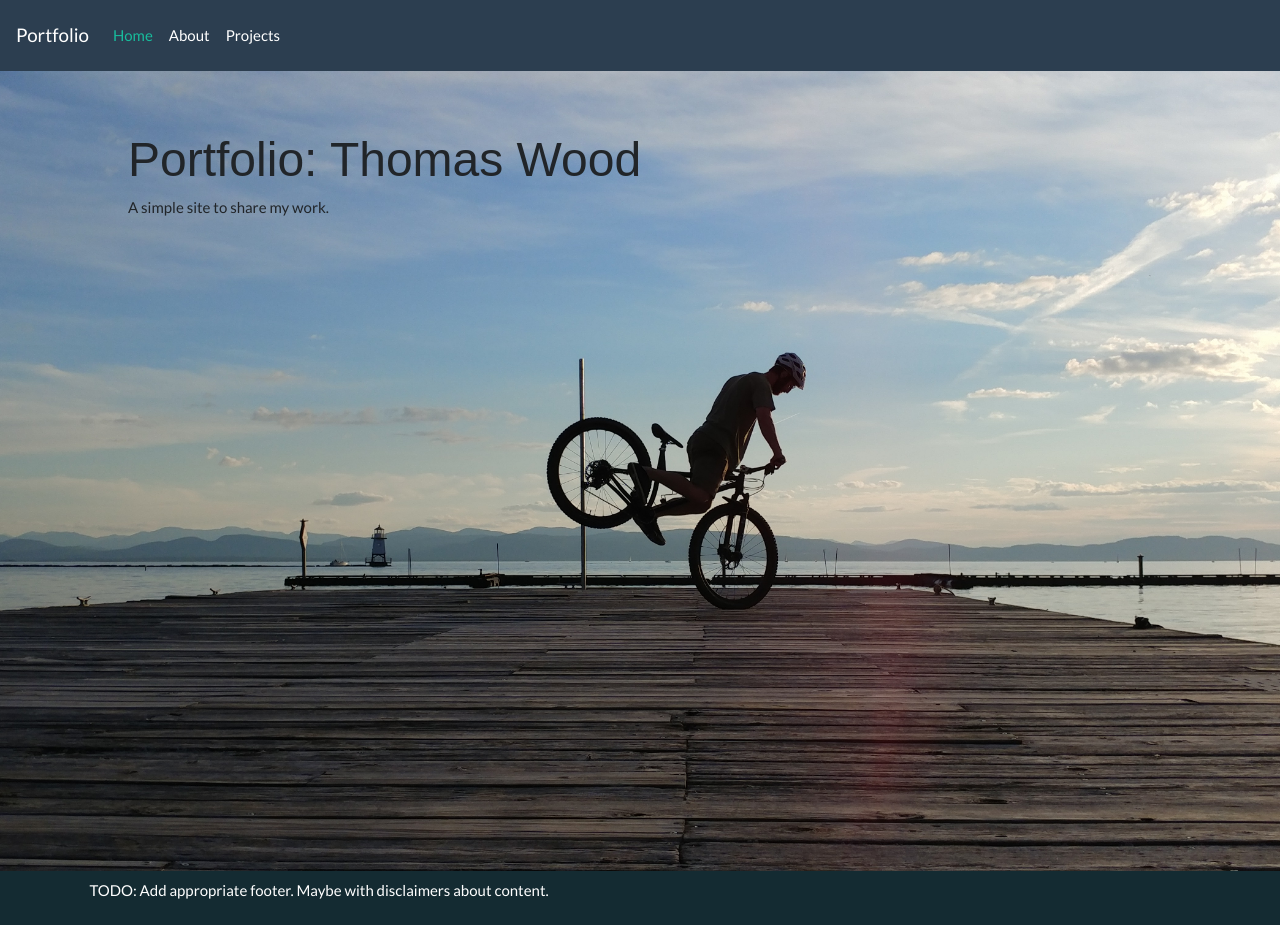
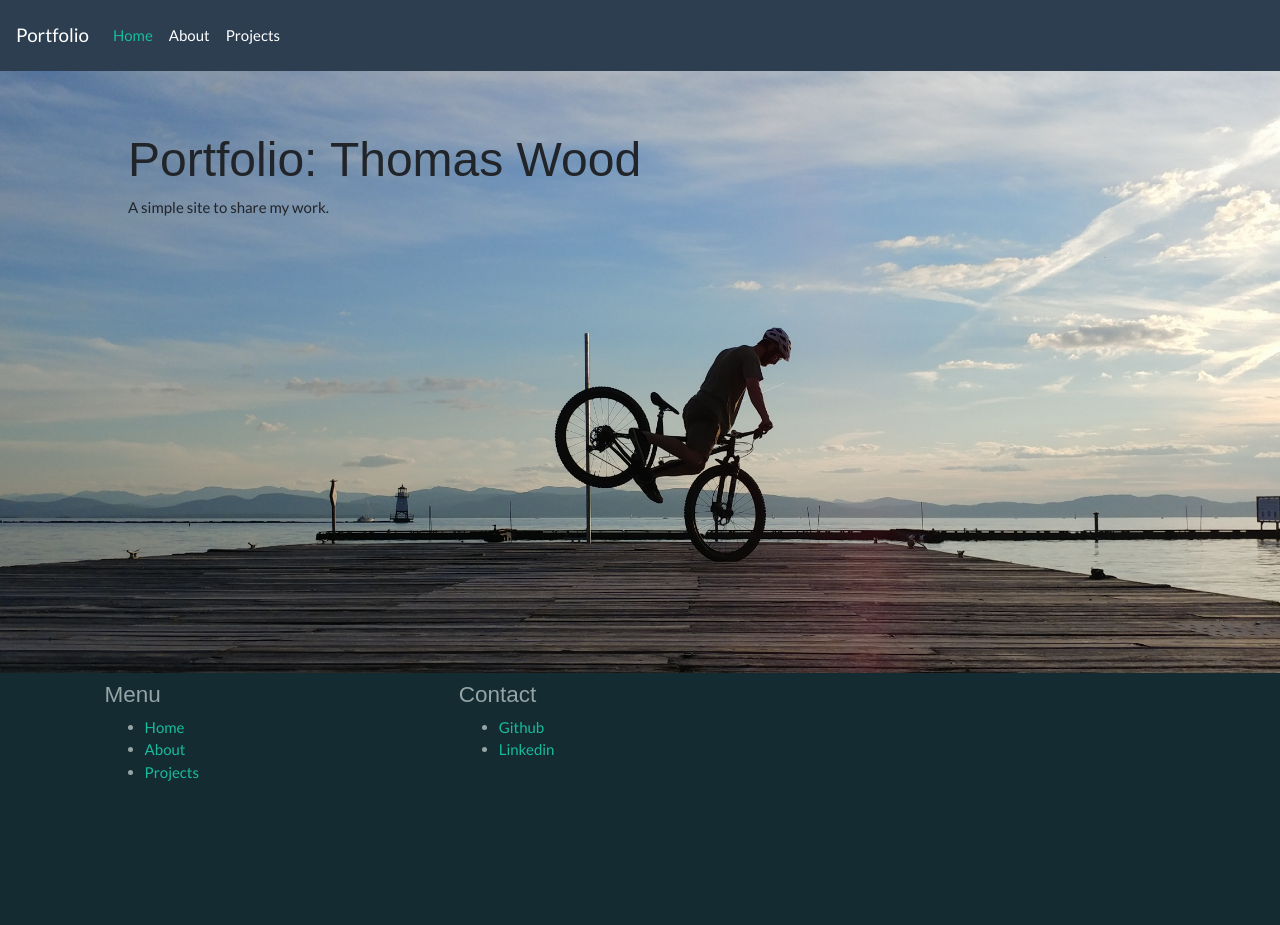
Before and after one commit to JustAnAccountForLearning/portfolio, a Flask app: page / in a window 1280 px wide. After the commit the page ends 781 px from the top, so only its background shows below. Run offline with Flask 2, Linux system fonts and the light colour scheme; some libraries are stand-ins or nearby versions; some web fonts are replaced.

Commit message:
Update footer contect for sitemap as well as make footer sticky bottom.

```diff
--- a/static/styles.css
+++ b/static/styles.css
@@ -1,5 +1,16 @@
-body, html {
-    height: 100%;
+html {
+    position: relative;
+    min-height: 100%;
+}
+
+body {
+    min-height: 100vh;
+    display: flex;
+    flex-direction: column;
+}
+
+main {
+    flex-grow: 1;
 }
 
 h1, h3, h4 {
@@ -11,6 +22,8 @@ p {
 }
 
 footer {
+    flex-grow: 0;
+    display: block;
     padding-right: 10%;
     padding-left: 7%;
     padding-top: 8px;
@@ -55,3 +68,28 @@ footer {
     padding-top: 60px;
     padding-bottom: 100px;
 }
+
+.footer {
+    position: absolute;
+    left: 0; right: 0; bottom: 0;
+    width: 100%;
+    height: 133px;
+}
+
+.box {
+    display: inline-block;
+    position: relative;
+    width: 100%;
+}
+
+.dummy {
+    margin-top: 57%;
+}
+
+.fullscreen {
+    position: absolute;
+    top: 0;
+    bottom: 0;
+    right: 0;
+    left: 0;
+}
--- a/templates/index.html
+++ b/templates/index.html
@@ -3,10 +3,14 @@
 {% block title %} Home {% endblock %}
 
 {% block main %}
-    <div class="bg">
-        <div class="content">
-            <h1>Portfolio: Thomas Wood</h1>
-            <p>A simple site to share my work.</p>
+<div class="box">
+    <div class="dummy">
+        <div class="fullscreen bg">
+            <div class="content">
+                <h1>Portfolio: Thomas Wood</h1>
+                <p>A simple site to share my work.</p>
+            </div>
         </div>
     </div>
+</div>
 {% endblock %}
--- a/templates/layout.html
+++ b/templates/layout.html
@@ -44,11 +44,32 @@
             </div>
         </nav>
 
-        {% block main %}
+        <main role="main">
+            {% block main %}
 
-        {% endblock %}
+            {% endblock %}
+        </main>
     </body>
-    <footer>
-        <p>TODO: Add appropriate footer. Maybe with disclaimers about content.</p>
+
+    <footer class="footer">
+            <div class="container text-muted">
+                <div class="row mb-xs-40 mb-sm-60">
+                    <div class="col-xs-12 col-sm-6 col-md-4 mb-xs-40">
+                        <h4>Menu</h4>
+                        <ul>
+                            <li><a href="/">Home</a></li>
+                            <li><a href="/about">About</a></li>
+                            <li><a href="/projects">Projects</a></li>
+                        </ul>
+                    </div>
+                    <div class="col-xs-12 col-sm-6 col-md-4 mb-xs-40">
+                        <h4>Contact</h4>
+                        <ul>
+                            <li><a href="https://github.com/JustAnAccountForLearning">Github</a></li>
+                            <li><a href="https://www.linkedin.com/in/thomas-wood-1a339a18a/">Linkedin</a></li>
+                        </ul>
+                    </div>
+                </div>
+            </div>
     </footer>
 </html>
```
Also changed, not shown: templates/about.html (+15 -10 lines), templates/projects.html (+8 -11 lines).
